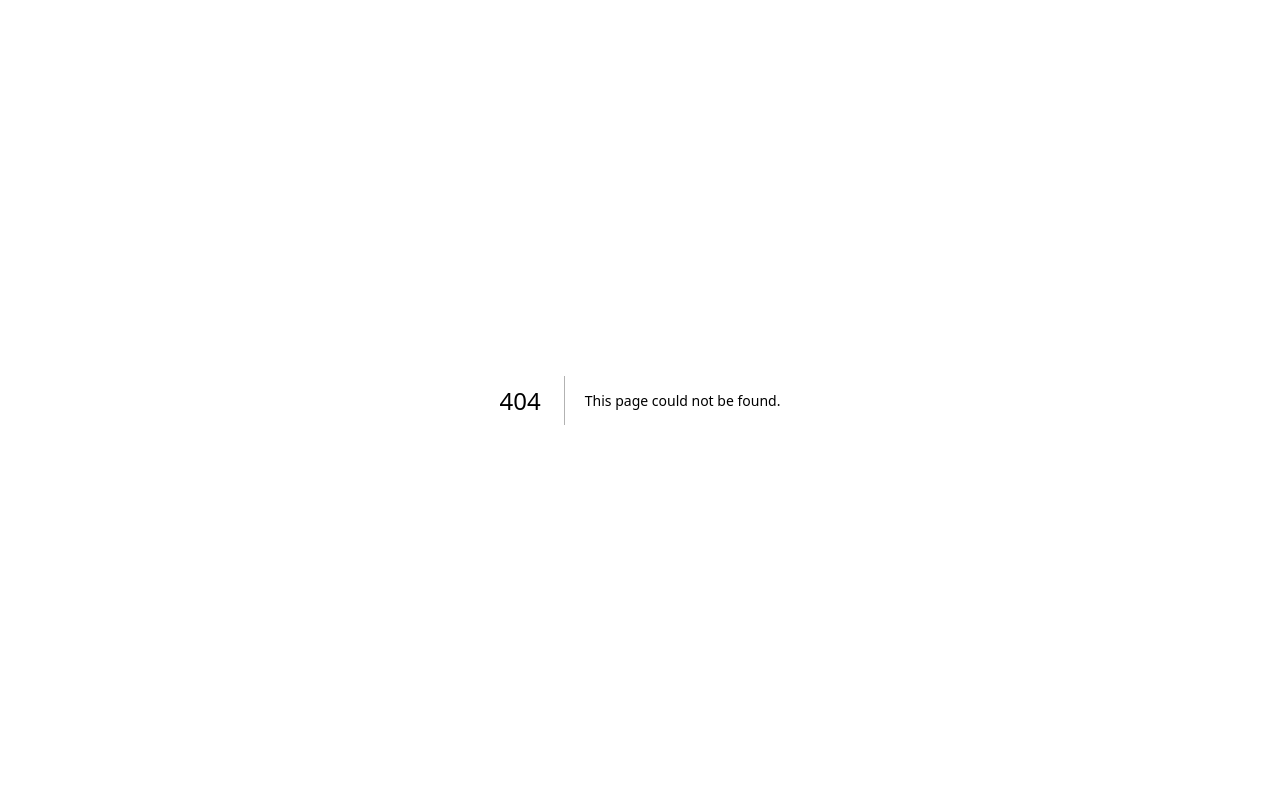
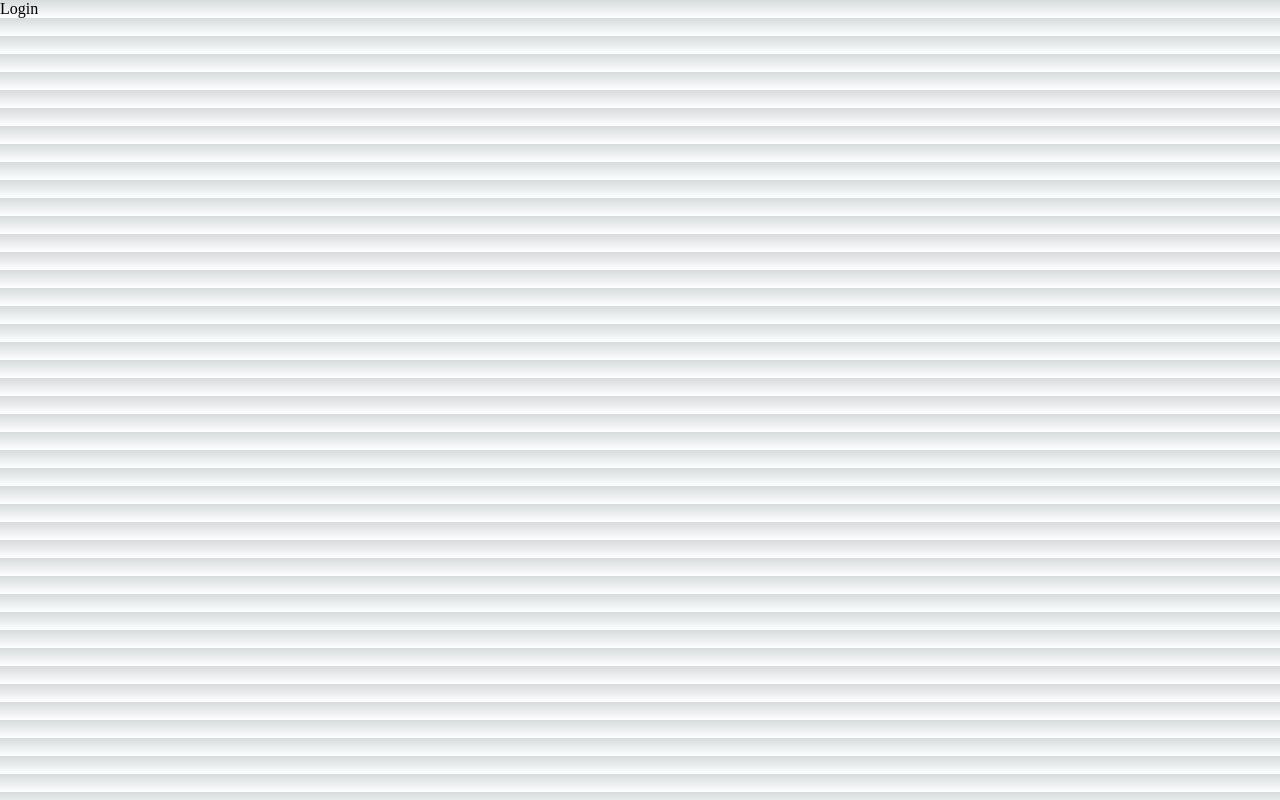
Before and after one commit to MentorsCola/Mentors-Front, a Next.js app: page /login in a window 1280 px wide. Before the commit this address had no page. Built offline with nearby package versions, Linux system fonts and the light colour scheme; a web font is replaced by a local one.

Commit message:
login branch separation

```diff
--- /dev/null
+++ b/src/app/login/page.jsx
@@ -0,0 +1,3 @@
+export default function Login() {
+  return <>Login</>
+}
```
